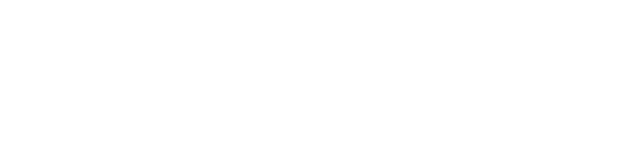
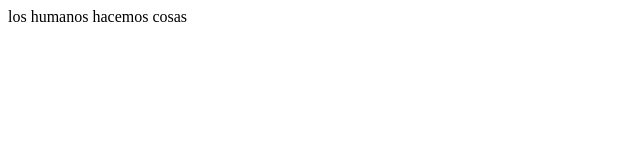
Before and after one commit to jjpuj/JJPUJ_008_cambios, a plain HTML site: page index.html in a window 1280 px wide. Shown: the whole page, without its empty margins (0-640 px from the left). Drawn offline with Linux system fonts and the light colour scheme.

Commit message:
nuevas cosas

```diff
--- a/index.html
+++ b/index.html
@@ -7,6 +7,6 @@
     <title>Document</title>
 </head>
 <body>
-
+    los humanos hacemos cosas
 </body>
 </html>
```
Also changed, not shown: otro.html (added, +1 -0 lines).
